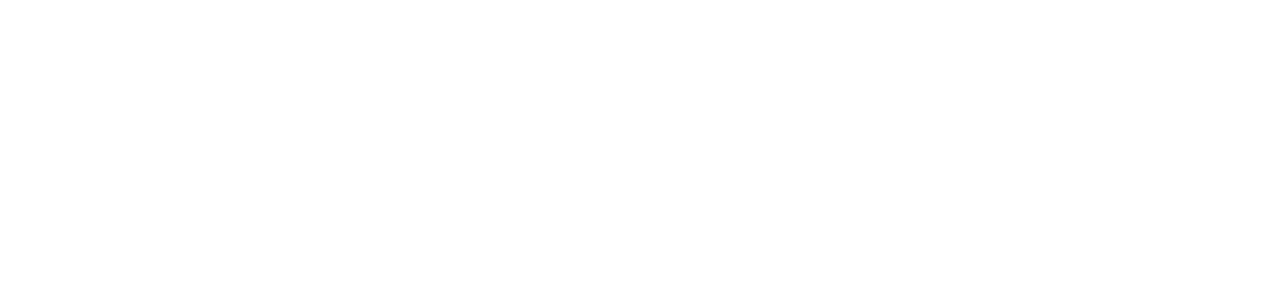
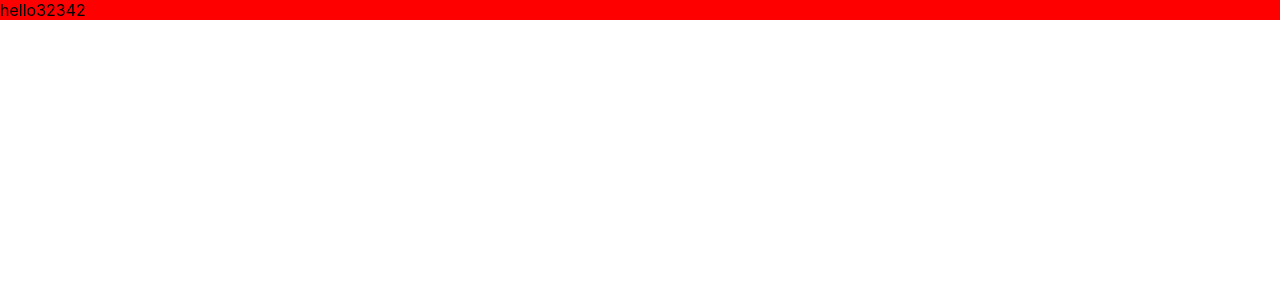
Before and after one commit to Ahmetbasli/your-qr-menu, a Next.js app in the folder menu-dashboard/: page / in a window 1280 px wide. Shown: the top 300 px of the page. Built offline with nearby package versions, Linux system fonts and the light colour scheme.

Commit message:
Update for deploy

```diff
--- a/menu-dashboard/package.json
+++ b/menu-dashboard/package.json
@@ -21,8 +21,9 @@
   },
   "devDependencies": {
     "@babel/core": "^7.16.5",
+    "@babel/eslint-parser": "^7.16.5",
+    "@babel/eslint-plugin": "^7.16.5",
     "@babel/preset-env": "^7.16.5",
-    "babel-eslint": "^10.1.0",
     "eslint": "8.5.0",
     "eslint-config-next": "12.0.7"
   }
--- a/menu-dashboard/pages/index.js
+++ b/menu-dashboard/pages/index.js
@@ -12,7 +12,7 @@ export default function Home() {
       </Head>
 
       <main className={styles.main}>
-
+        hello32342
      </main>
     </div>
   )
```
Also changed, not shown: menu-dashboard/.eslintrc.json, 1 other file (tests, documents, lock files or other folders).
